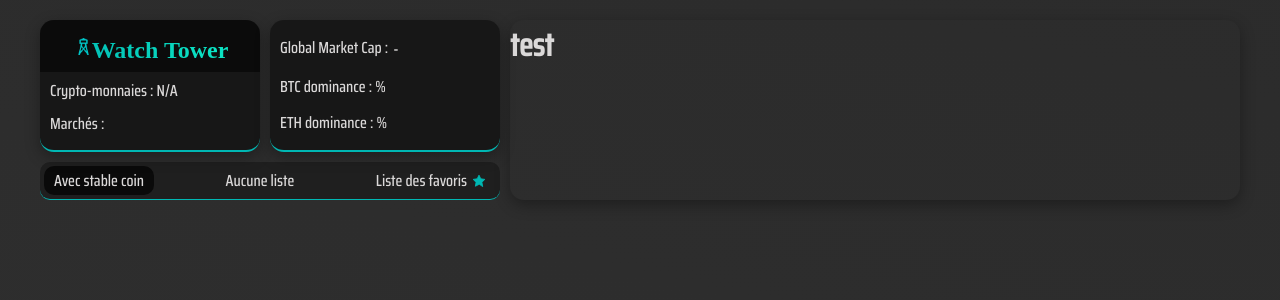
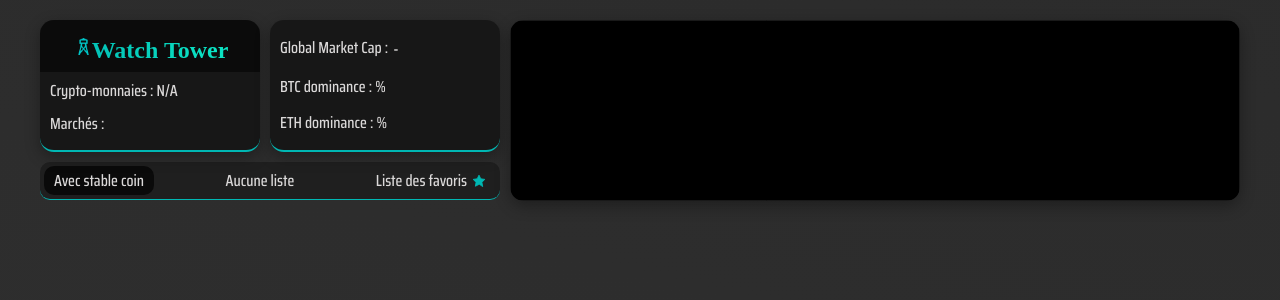
Before and after one commit to florella-yannis/crypto-app, a React (Create React App) app: page / in a window 1280 px wide. Shown: the top 300 px of the page. Built offline with nearby package versions, Linux system fonts and the light colour scheme; no server answers; a web font is replaced by a local one.

Commit message:
rechart treemap + npm
https://recharts.org/en-US

```diff
--- a/package.json
+++ b/package.json
@@ -10,6 +10,7 @@
     "react": "^18.2.0",
     "react-dom": "^18.2.0",
     "react-scripts": "5.0.1",
+    "recharts": "^2.9.3",
     "sass": "^1.69.5",
     "web-vitals": "^2.1.4"
   },
--- a/src/components/GlobalChart.js
+++ b/src/components/GlobalChart.js
@@ -1,11 +1,38 @@
-import React from 'react';
+import React, { useEffect, useState } from 'react';
+import { Treemap } from 'recharts';
 
 const GlobalChart = ({ coinsData }) => {
-    console.log(coinsData);
+    // console.log(coinsData);
+
+    const [dataArray, setDataArray] = useState([]);
+
+    useEffect(() => {
+        let chartData = [];
+
+        if(coinsData.length > 0) {
+            for(let i = 0; i < 45; i++) {
+                chartData.push({
+                    name: coinsData[i].symbol.toUpperCase() + " " + coinsData[i].market_cap_change_percentage_24h.toFixed(1) + "%",
+                    size: coinsData[i].market_cap,
+                    fill: null,
+
+                })
+            }
+        }
+        // console.log(chartData);
+        setDataArray(chartData);
+    },[coinsData])
 
     return (
         <div className="global-chart">
-            <h1>test</h1>
+            <Treemap
+            width={730}
+            height={181}
+            data={dataArray}
+            dataKey="size"
+            stroke="rgb(51,51,51)"
+            fill="black"
+            aspectRatio="1"></Treemap>
         </div>
     );
 };
```
Also changed, not shown: 1 other file (tests, documents, lock files or other folders).
